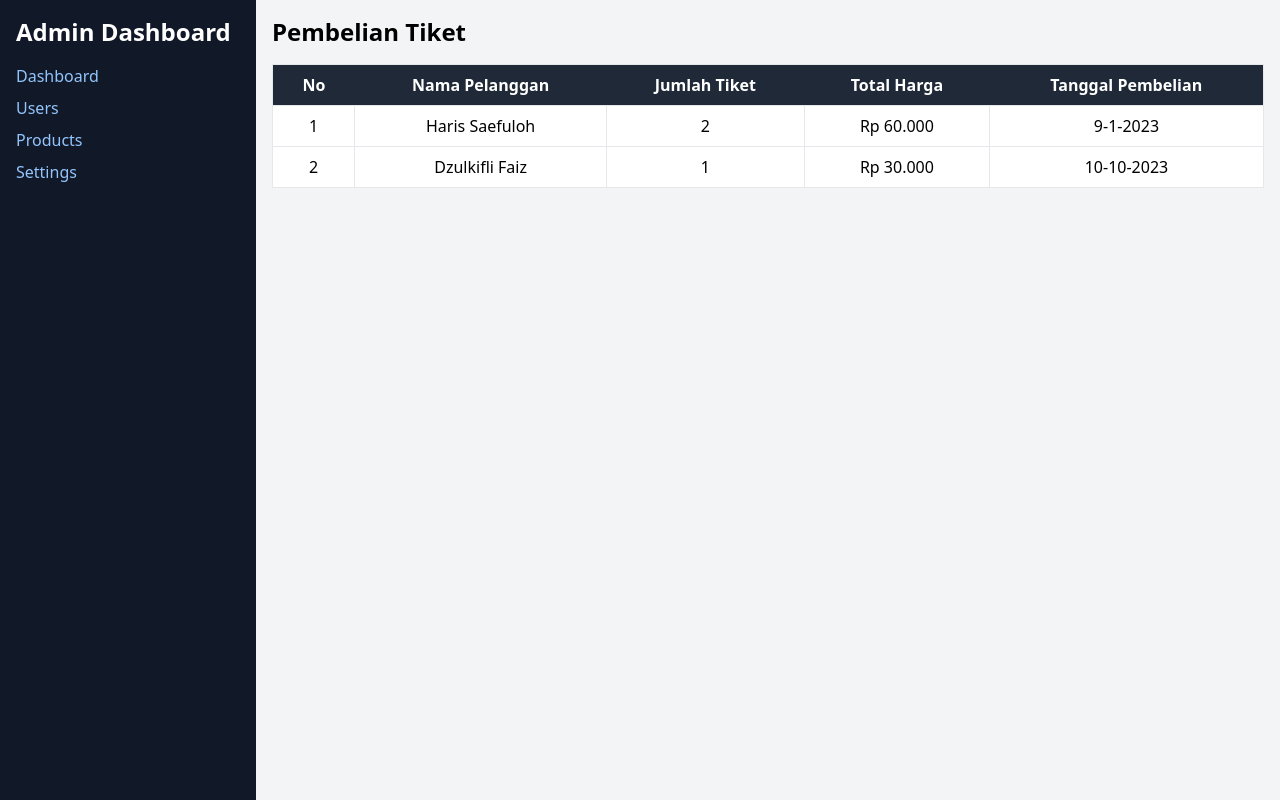
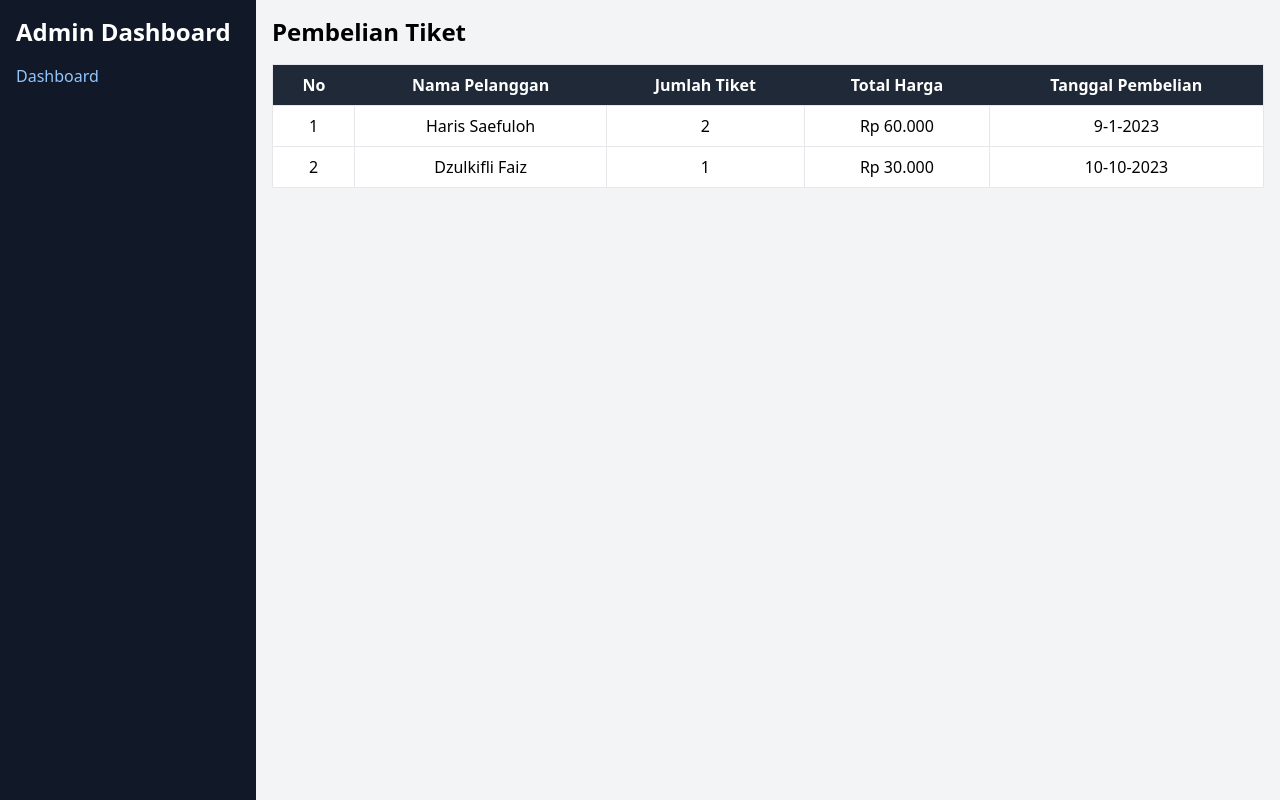
Before and after one commit to hrisz/Project_2, a website: page index.html in a window 1280 px wide. Drawn offline with nearby package versions, Linux system fonts and the light colour scheme.

Commit message:
menghapus beberapa list

```diff
--- a/index.html
+++ b/index.html
@@ -18,9 +18,6 @@
                 <h1 class="text-2xl font-semibold">Admin Dashboard</h1>
                 <ul class="mt-4">
                     <li class="mb-2"><a href="#" class="text-blue-300 hover:text-white">Dashboard</a></li>
-                    <li class="mb-2"><a href="#" class="text-blue-300 hover:text-white">Users</a></li>
-                    <li class="mb-2"><a href="#" class="text-blue-300 hover:text-white">Products</a></li>
-                    <li class="mb-2"><a href="#" class="text-blue-300 hover:text-white">Settings</a></li>
                 </ul>
             </div>
         </div>
--- a/tailwind.config.js
+++ b/tailwind.config.js
@@ -1,6 +1,6 @@
 /** @type {import('tailwindcss').Config} */
 module.exports = {
-  content: ['./public/*.{html,js}'],
+  content: ['./*.{html,js}'],
   theme: {
     extend: {
       fontFamily: {
```
